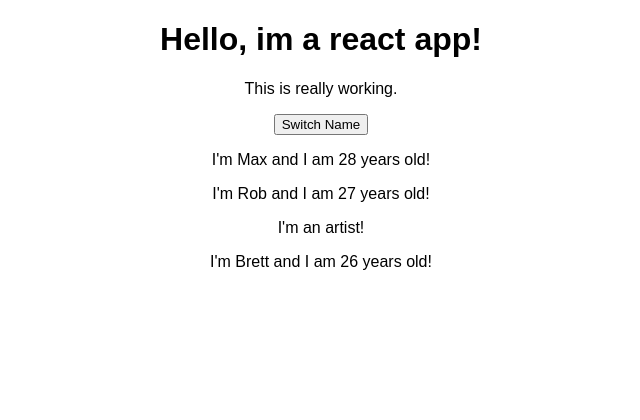
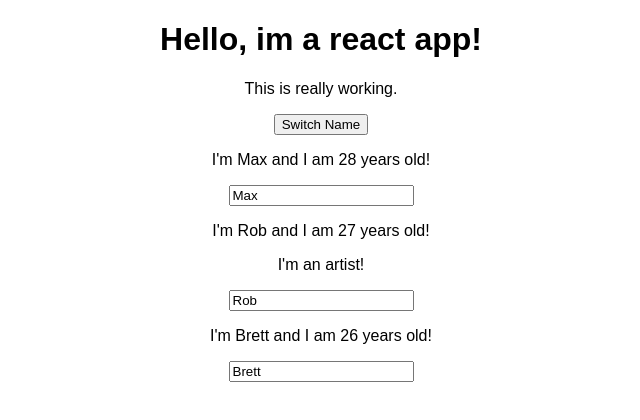
Before and after one commit to RobLMartin/react-practice, a React (Create React App) app: page / in a window 1280 px wide. Shown: the top 420 px of the page, without its empty margins (319-959 px from the left). Built offline with nearby package versions, Linux system fonts and the light colour scheme.

Commit message:
added two-way binding

```diff
--- a/src/App.js
+++ b/src/App.js
@@ -23,6 +23,16 @@
      });
   }
 
+  nameChangedHandler = (event) => {
+    this.setState({
+      persons: [
+        { name: "Max", age: 28 },
+        { name: event.target.value, age: 27 },
+        { name: 'Brett', age: 26 }
+      ]
+     });
+  }
+
   render() {
     return (
       <div className="App">
@@ -35,7 +45,8 @@
         <Person
           name={this.state.persons[1].name}
           age={this.state.persons[1].age}
-          click={this.switchNameHandler.bind(this, 'Leonhardt')}>I'm an artist!</Person>
+          click={this.switchNameHandler.bind(this, 'Leonhardt')}
+          changed={this.nameChangedHandler}>I'm an artist!</Person>
         <Person
           name={this.state.persons[2].name}
           age={this.state.persons[2].age}/>
--- a/src/Person/Person.js
+++ b/src/Person/Person.js
@@ -5,6 +5,7 @@
         <div>
             <p onClick={props.click}>I'm {props.name} and I am {props.age} years old!</p>
             <p>{props.children}</p>
+            <input type='text' onChange={props.changed} value={props.name}/>
         </div>
 )
 };
```
